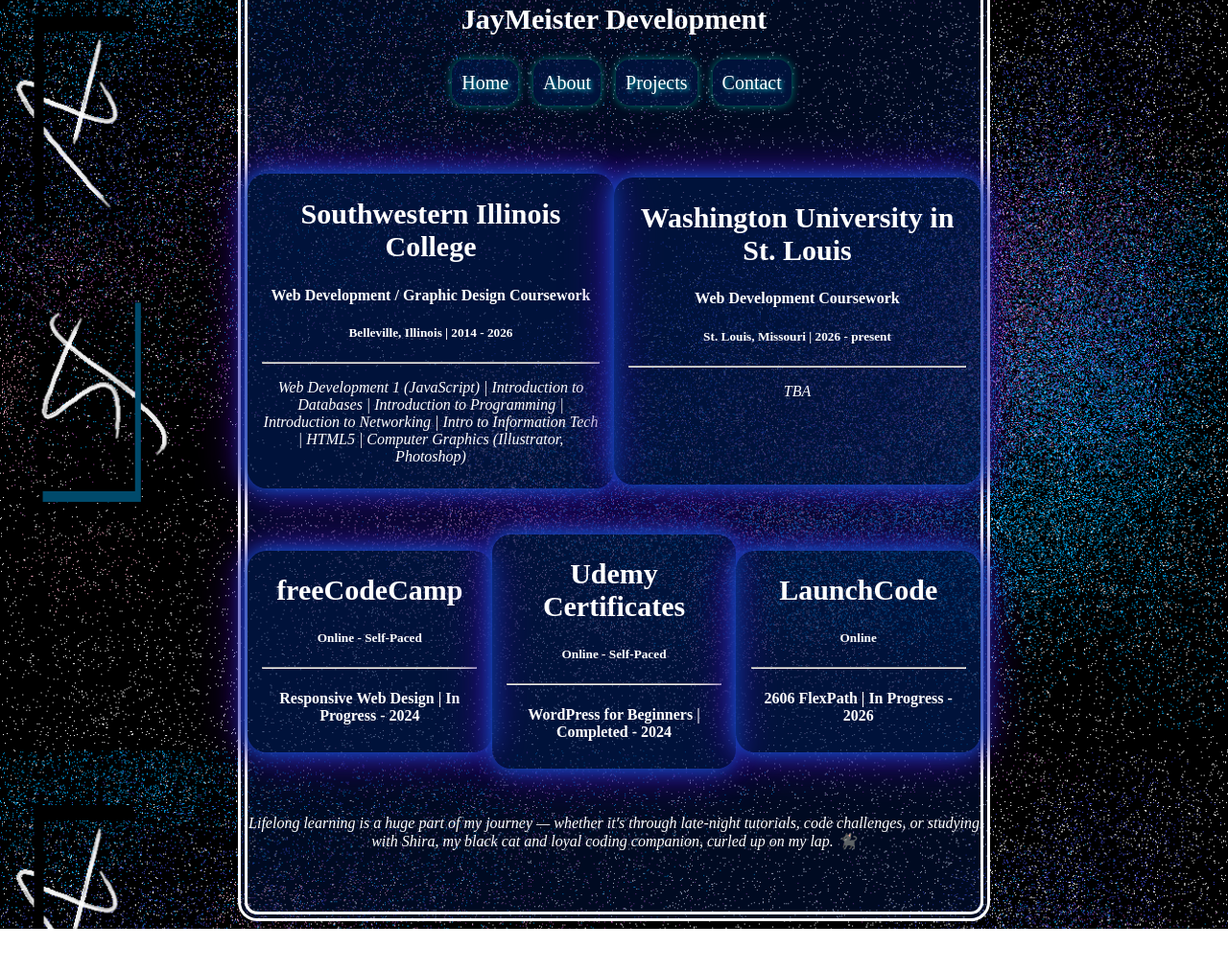
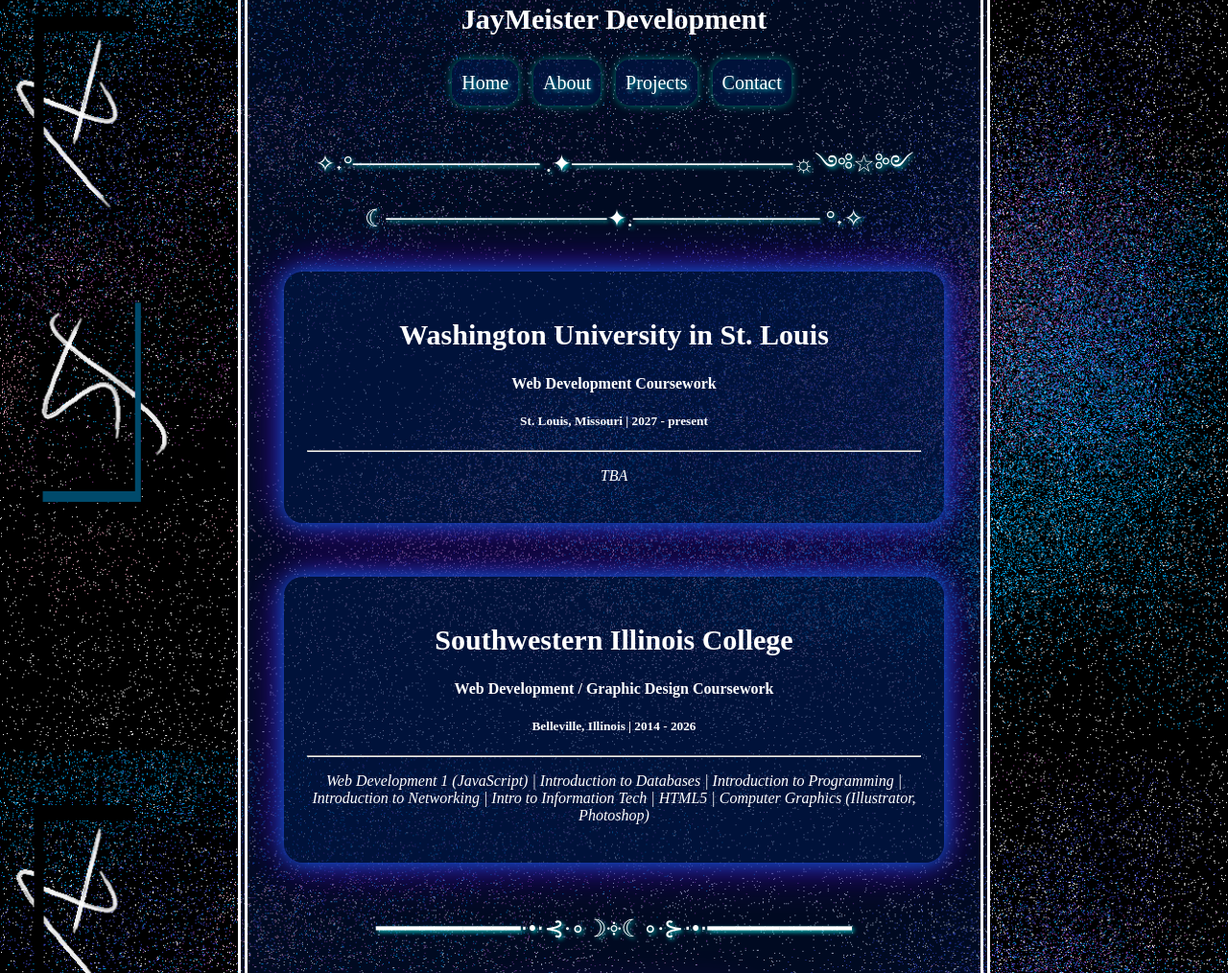
Before and after one commit to JyMeister/my-portfolio, a website: page education-page.html in a window 1280 px wide. Shown: the part 40-1054 px from the top of the page at 96% size. Before the commit the page ends 1008 px from the top, so only its background shows below. Drawn offline with Linux system fonts and the light colour scheme; a web font is replaced by a local one.

Commit message:
finished formatting edu page, changed break line design and sizing

```diff
--- a/education-page.css
+++ b/education-page.css
@@ -133,6 +133,19 @@ h2 {
   text-align: center;
 }
 
+.break-line p {
+    font-size: 25px;
+    text-align: center;
+    margin: 5vh;
+    text-shadow: var(--text-shadow);
+}
+
+.nav-line p {
+    font-size: 25px;
+    text-align: center;
+    text-shadow: var(--text-shadow);
+}
+
 
 
 /* REVIEW ALL STYLES BELOW AND MAKE SURE THEY ARE CONSISTENT WITH THE PORTFOLIO-ABOUT.CSS FILE. */
@@ -152,37 +165,40 @@ h2 {
 #swic-edu, #washu-edu  {
     text-align: center;
     background: var(--bg);
-    max-width: 500px;
-    min-width: 200px;
     border-radius: var(--border-radius);
-    padding: 0 2% 1% 2%;
     box-shadow: var(--glow);
-    flex: 1;
-    margin: 0 auto;
-    margin-top: 3rem;
-    min-height: 40vh;
-    min-width: 40vh;
+    padding: 3vh;
+    margin-top: 2vh;
+    width: 90%;
+    max-width: 700px;
+}
+
+#swic-edu {
+  margin-top: 7vh;
 }
 
 #udemy-certificates, #free-code-camp, #launch-code{
     text-align: center;
     background: var(--bg);
     border-radius: var(--border-radius);
-    padding: 0 2% 1% 2%;
     box-shadow: var(--glow);
     flex: 1;
     margin: 0 auto;
-    margin-top: 3rem;
-    min-height: 10vh;
-    min-width: 10vh;
+    max-height: 40vh;
+    max-width: 40vh;
 }
 
-  .online, .formal-education {
+  .online  {
     display: flex;
     align-items: center;
   }
 
-
+.formal-education {
+  display: flex;
+  flex-direction: column;
+  align-items: center;
+  justify-content: center;
+}
 
 
 
--- a/education-page.html
+++ b/education-page.html
@@ -31,12 +31,20 @@
                 </section>
         <!--end-->
 
+        <div class="nav-line">
+                <p>✧˖°─────────── .✦─────────────☼༺☆༻☾─────────────✦.─────────── °˖✧</p>
+            </div>
 
 
         <div class="school">
-
-
             <div class="formal-education">
+                <section id="washu-edu" class="center-wrapper">
+                    <h2>Washington University in St. Louis</h2>
+                    <h4>Web Development Coursework</h4>
+                    <h5>St. Louis, Missouri | 2027 - present</h5>
+                    <hr>
+                    <p><i>TBA</i></p>
+                </section>
                 <section id="swic-edu" class="center-wrapper">
                     <h2>Southwestern Illinois College</h2>
                     <h4>Web Development / Graphic Design Coursework</h4>
@@ -44,14 +52,12 @@
                     <hr>
                     <p><i>Web Development 1 (JavaScript) | Introduction to Databases | Introduction to Programming | Introduction to Networking | Intro to Information Tech | HTML5 | Computer Graphics (Illustrator, Photoshop)</i></p>
                 </section>
-            <section id="washu-edu" class="center-wrapper">
-                <h2>Washington University in St. Louis</h2>
-                <h4>Web Development Coursework</h4>
-                <h5>St. Louis, Missouri | 2026 - present</h5>
-                <hr>
-                <p><i>TBA</i></p>
-            </section>
             </div>
+
+            <div class="break-line">
+                <p>━━━━━━━━━━⋅•⋅⊰∙∘☽༓☾∘∙⊱⋅•⋅━━━━━━━━━━</p>
+            </div>
+
             <div class="online">
                 <section id="free-code-camp" class="center-wrapper">
                     <h2>freeCodeCamp</h2>
@@ -59,7 +65,6 @@
                         <hr>
                     <h4>Responsive Web Design | In Progress - 2024</h4>
                 </section>
-
                 <section id="udemy-certificates" class="center-wrapper">
                     <h2>Udemy Certificates</h2>
                     <h5>Online - Self-Paced</h5>
@@ -72,24 +77,8 @@
                     <hr>
                     <h4>2606 FlexPath | In Progress - 2026</h4>
                 </section>
-
             </div>
         </div>
-
-
-
-
-
-
-
-    <!--start-->
-    <footer>
-        <p>
-        Lifelong learning is a huge part of my journey — whether it's through late-night tutorials,
-        code challenges, or studying with Shira, my black cat and loyal coding companion, curled up on my lap. 🐈‍⬛
-        </p>
-    </footer>
-    <!--end-->
     </section>
 </body>
 
--- a/portfolio-about.css
+++ b/portfolio-about.css
@@ -235,13 +235,17 @@ ul {
 
 
 .break-line p {
-    font-size: 50px;
+    font-size: 25px;
     text-align: center;
     margin: 5vh;
     text-shadow: var(--text-shadow);
 }
 
-
+.nav-line p {
+    font-size: 25px;
+    text-align: center;
+    text-shadow: var(--text-shadow);
+}
 
 
 
```
Also changed, not shown: port-about.html (+9 -4 lines). Lines whose indentation alone changed are shown as unchanged.
